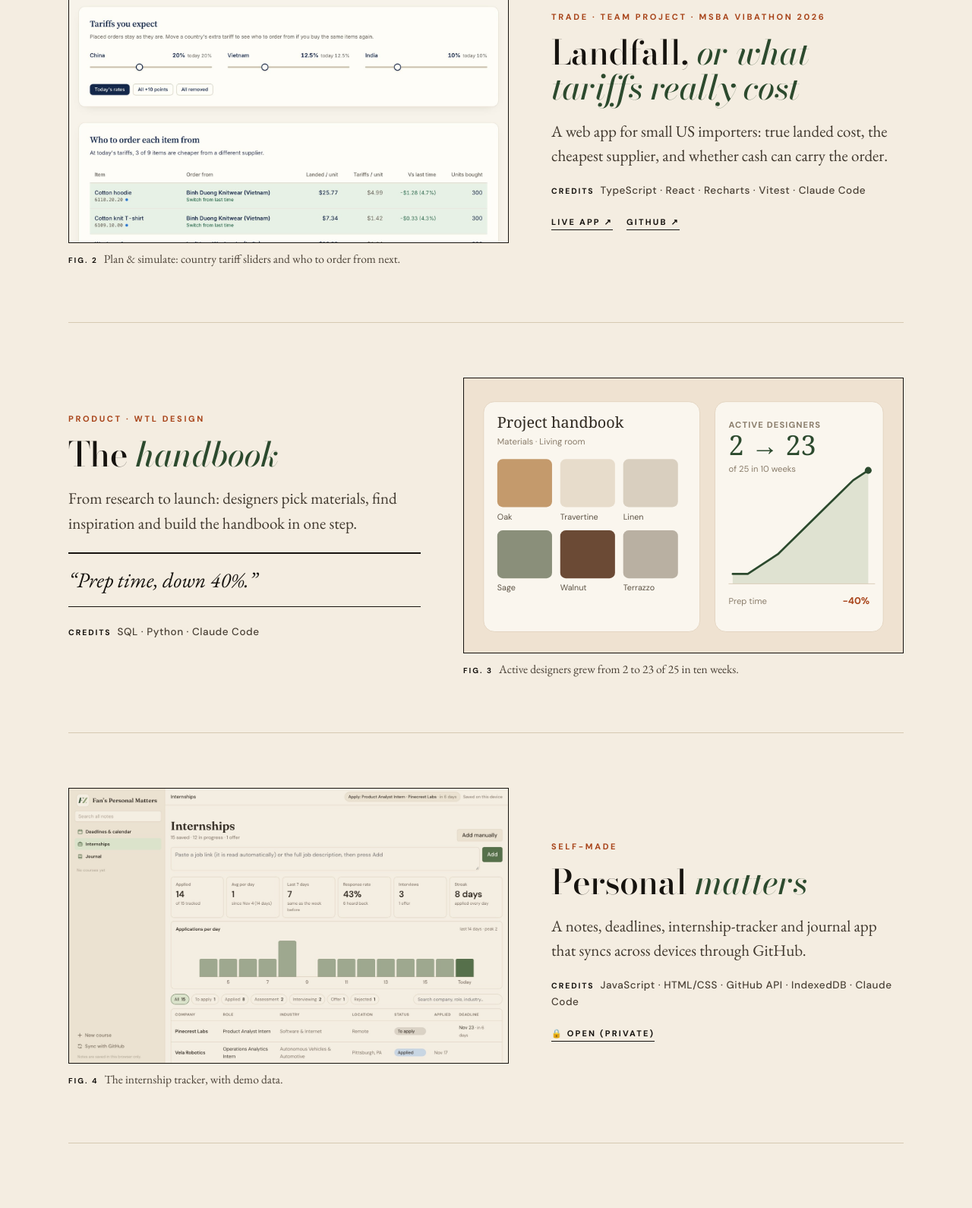
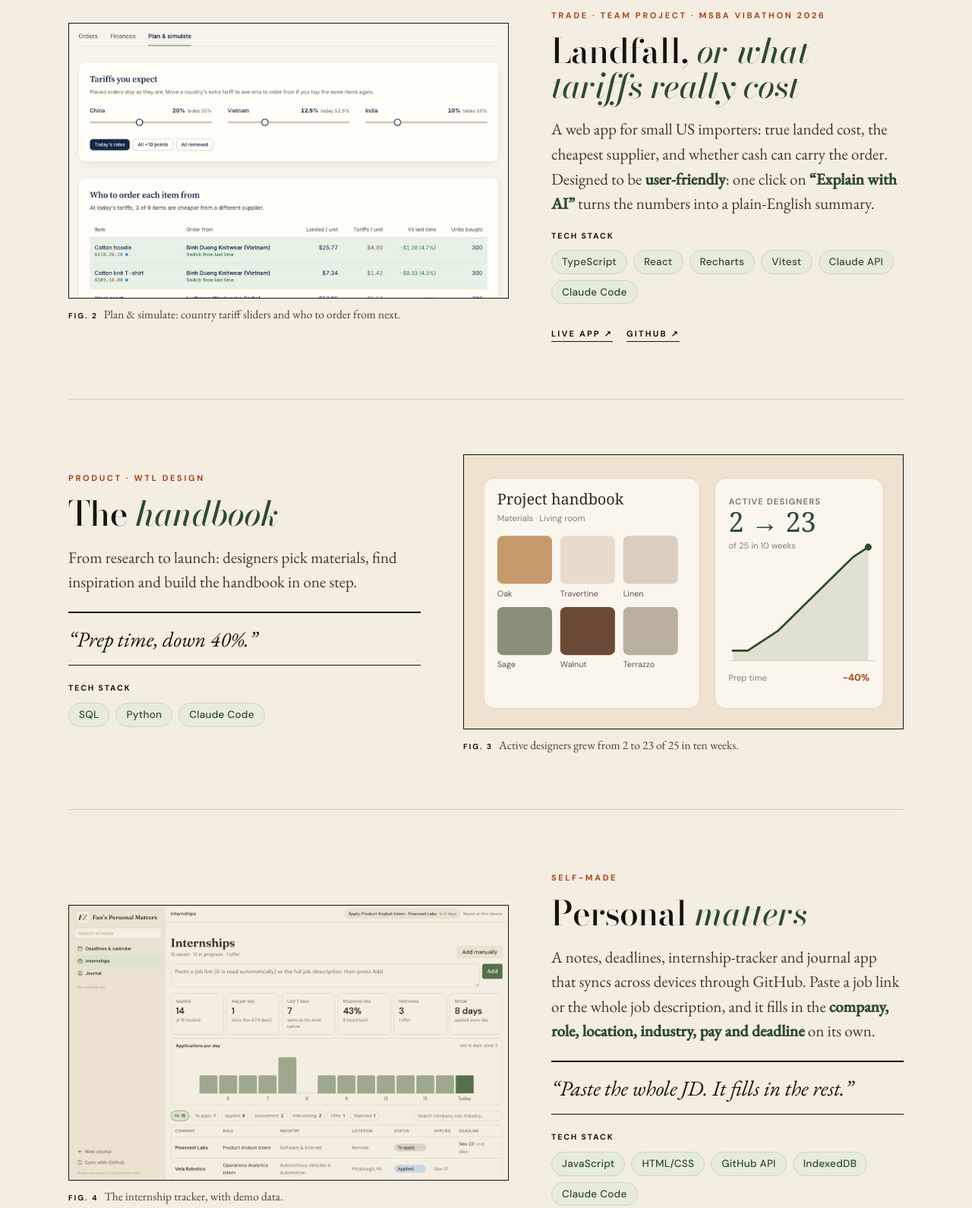
Before and after one commit to fan0729/fan0729.github.io, a plain HTML site: page index.html in a window 1280 px wide. Shown: the part 3858-5448 px from the top of the page at 76% size. Drawn offline with nearby package versions, Linux system fonts and the light colour scheme.

Commit message:
Tech stack chips; JD parsing and Explain with AI highlights
Co-Authored-By: Claude Opus 5.5 <noreply@anthropic.com>

```diff
--- a/index.html
+++ b/index.html
@@ -328,6 +328,12 @@ box-shadow:0 8px 18px rgba(10,24,12,.35);color:#3d362d;text-align:center;display
 .rdots button{width:8px;height:8px;padding:0;border-radius:50%;border:1px solid var(--forest);background:transparent}
 .rdots button.on{background:var(--forest)}
 @media (prefers-reduced-motion:reduce){.roll .lpf img{transition:none}}
+/* credits as tool chips */
+div.credits{margin:18px 0 22px}
+div.credits b{display:block;margin:0 0 10px}
+.chips{display:flex;flex-wrap:wrap;gap:8px}
+.chips span{font:500 13.5px/1 var(--sans);letter-spacing:.02em;color:var(--forest);background:#e6ebdc;border:1px solid #cdd7bf;padding:8px 13px;border-radius:999px}
+.feat .dek strong{font-weight:600;color:var(--forest)}
 </style></head><body id="top">
 <div class="strip"><a href="#top" class="wm"><img src="pinyon-1.svg" alt="Fan Zhang"></a><nav><a href="#letter">Editor’s letter</a><a href="#cv">The CV</a><a href="#features">Features</a><a href="#letters">Letters</a></nav><a class="lock" href="https://fan0729.github.io/classnotes/" title="Fan’s Personal Matters (private)">🔒 Personal matters</a></div>
 <header class="front4">
@@ -425,11 +431,11 @@ box-shadow:0 8px 18px rgba(10,24,12,.35);color:#3d362d;text-align:center;display
     <div><span class="kick">Exclusive · Experimentation</span><h3>The test that caught <em>its own bug</em></h3>
     <p class="dek">A free-shipping experiment on real H&amp;M orders, and the sample-ratio mismatch hiding inside it.</p>
     <div class="pull">“+4.9% was too good to be true. It was +2.9%.”</div>
-    <p class="credits"><b>Credits</b>Python · Hypothesis testing · Simulation</p><a class="more" href="https://github.com/fan0729/ab-test-free-shipping-threshold" target="_blank" rel="noopener">Read on GitHub ↗</a></div></article>
+    <div class="credits"><b>Tech stack</b><div class="chips"><span>Python</span><span>Hypothesis testing</span><span>Simulation</span></div></div><a class="more" href="https://github.com/fan0729/ab-test-free-shipping-threshold" target="_blank" rel="noopener">Read on GitHub ↗</a></div></article>
   <article class="feat"><figure class="fig"><div class="frame"><img src="img/landfall.jpg?v=2" alt="Landfall tariff planning screen"></div><figcaption><b>Fig. 2</b>Plan &amp; simulate: country tariff sliders and who to order from next.</figcaption></figure>
     <div><span class="kick">Trade · Team project · MSBA Vibathon 2026</span><h3>Landfall, <em>or what tariffs really cost</em></h3>
-    <p class="dek">A web app for small US importers: true landed cost, the cheapest supplier, and whether cash can carry the order.</p>
-    <p class="credits"><b>Credits</b>TypeScript · React · Recharts · Vitest · Claude Code</p><a class="more" href="https://katytseng.github.io/msba-hackathon-2026/" target="_blank" rel="noopener">Live app ↗</a><a class="more" href="https://github.com/katytseng/msba-hackathon-2026" target="_blank" rel="noopener">GitHub ↗</a></div></article>
+    <p class="dek">A web app for small US importers: true landed cost, the cheapest supplier, and whether cash can carry the order. Designed to be <strong>user-friendly</strong>: one click on <strong>“Explain with AI”</strong> turns the numbers into a plain-English summary.</p>
+    <div class="credits"><b>Tech stack</b><div class="chips"><span>TypeScript</span><span>React</span><span>Recharts</span><span>Vitest</span><span>Claude API</span><span>Claude Code</span></div></div><a class="more" href="https://katytseng.github.io/msba-hackathon-2026/" target="_blank" rel="noopener">Live app ↗</a><a class="more" href="https://github.com/katytseng/msba-hackathon-2026" target="_blank" rel="noopener">GitHub ↗</a></div></article>
   <article class="feat"><figure class="fig"><div class="frame"><svg class='thumbsvg' role='img' aria-label='Handbook page with material swatches and a chart of active designers growing from 2 to 23' xmlns='http://www.w3.org/2000/svg' viewBox='0 0 640 400'>
 <rect width='640' height='400' fill='#efe2d1'/>
 <rect x='28' y='34' width='316' height='336' rx='16' fill='#faf6ee' stroke='#e2d3bf'/>
@@ -449,11 +455,12 @@ box-shadow:0 8px 18px rgba(10,24,12,.35);color:#3d362d;text-align:center;display
     <div><span class="kick">Product · WTL Design</span><h3>The <em>handbook</em></h3>
     <p class="dek">From research to launch: designers pick materials, find inspiration and build the handbook in one step.</p>
     <div class="pull">“Prep time, down 40%.”</div>
-    <p class="credits"><b>Credits</b>SQL · Python · Claude Code</p></div></article>
+    <div class="credits"><b>Tech stack</b><div class="chips"><span>SQL</span><span>Python</span><span>Claude Code</span></div></div></div></article>
   <article class="feat"><figure class="fig"><div class="frame"><img src="img/app.jpg" alt="Fan’s Personal Matters dashboard"></div><figcaption><b>Fig. 4</b>The internship tracker, with demo data.</figcaption></figure>
     <div><span class="kick">Self-made</span><h3>Personal <em>matters</em></h3>
-    <p class="dek">A notes, deadlines, internship-tracker and journal app that syncs across devices through GitHub.</p>
-    <p class="credits"><b>Credits</b>JavaScript · HTML/CSS · GitHub API · IndexedDB · Claude Code</p><a class="more" href="https://fan0729.github.io/classnotes/">🔒 Open (private)</a></div></article>
+    <p class="dek">A notes, deadlines, internship-tracker and journal app that syncs across devices through GitHub. Paste a job link or the whole job description, and it fills in the <strong>company, role, location, industry, pay and deadline</strong> on its own.</p>
+    <div class="pull">“Paste the whole JD. It fills in the rest.”</div>
+    <div class="credits"><b>Tech stack</b><div class="chips"><span>JavaScript</span><span>HTML/CSS</span><span>GitHub API</span><span>IndexedDB</span><span>Claude Code</span></div></div><a class="more" href="https://fan0729.github.io/classnotes/">🔒 Open (private)</a></div></article>
 </div></section>
 
 <section id="letters" class="contact"><div class="wrap">
```
